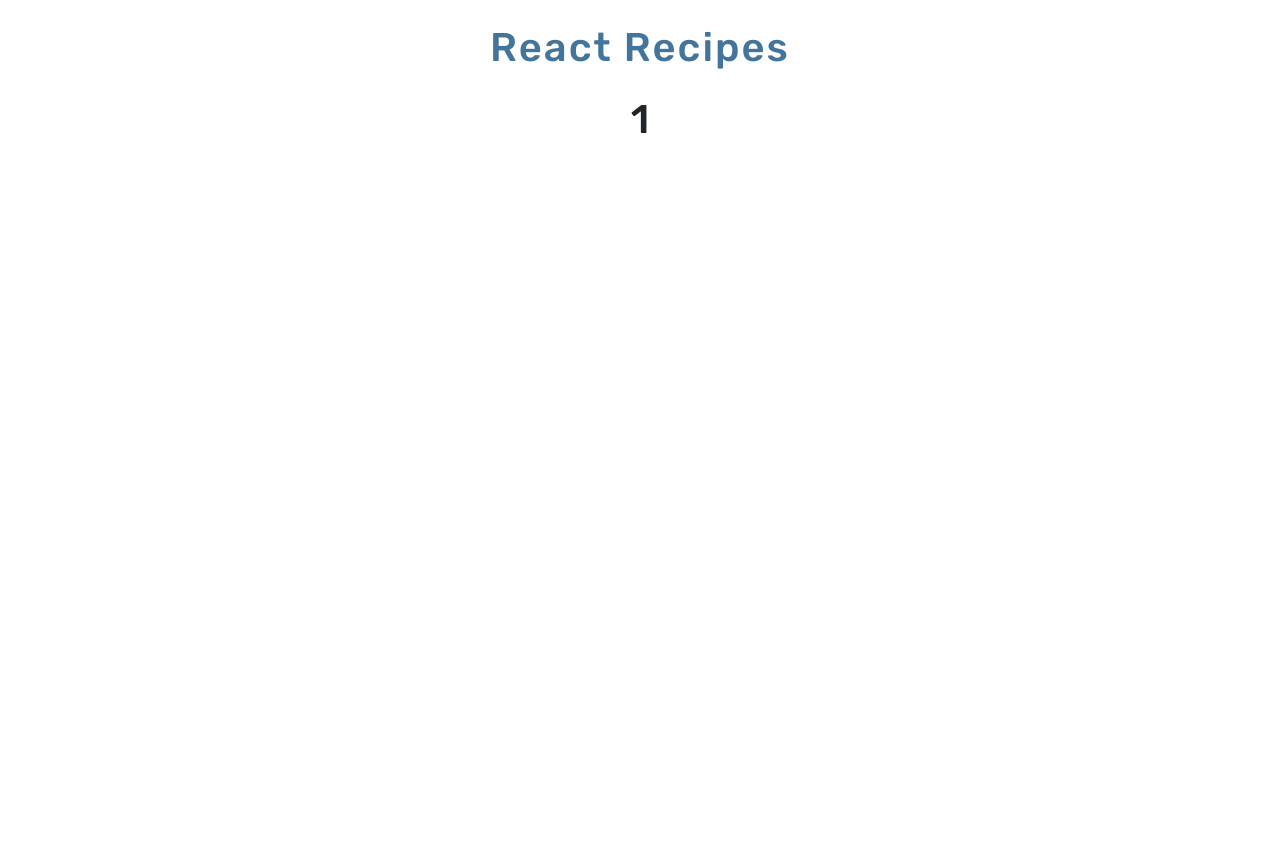
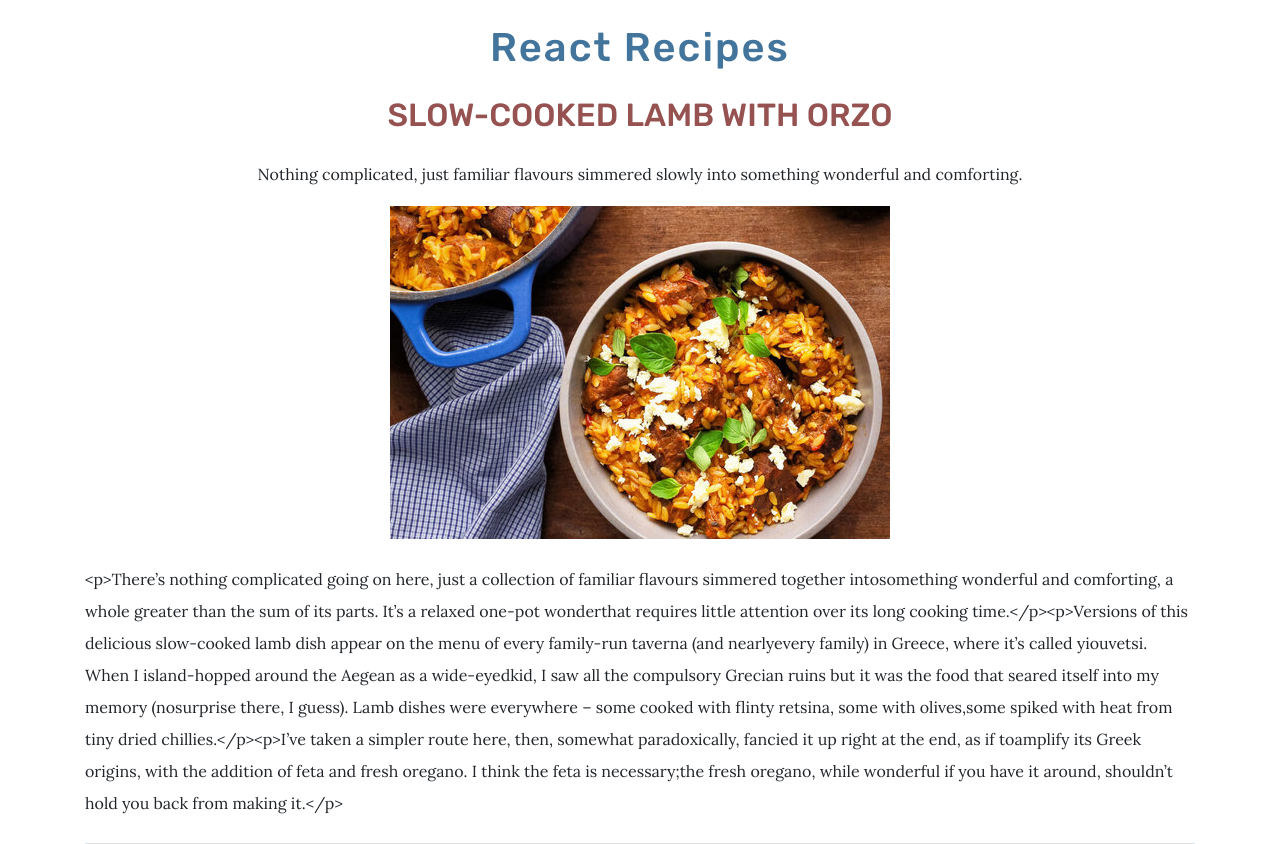
Before and after one commit to KiraSl/react-recipes, a React (Create React App) app: page /recipe/1 in a window 1280 px wide. Before the commit the page ends 800 px from the top, so only its background shows below. Built offline with nearby package versions, Linux system fonts and the light colour scheme.

Commit message:
Display details of a single recipe (#20)
* Display details of a single recipe

* CR/ Rename some variables and remove extra css classes

* CR/ Remove w-100 and move 'text-center' class on the wrapping div

* Use Optional chaining

```diff
--- a/src/routes/RecipeDetails.js
+++ b/src/routes/RecipeDetails.js
@@ -1,12 +1,39 @@
 import React from 'react'
 import PropTypes from 'prop-types'
 
-const RecipeDetails = props => {
-  const { id } = props.match.params
+class RecipeDetails extends React.Component {
+  constructor(props) {
+    super(props)
 
-  return (
-    <h1 className="text-center">{id}</h1>
-  )
+    this.state = {
+      recipe: {},
+    }
+  }
+
+  async componentDidMount() {
+    const response = await fetch(`/api/recipes/${this.props.match.params.id}.json`)
+    const recipe = await response.json()
+    this.setState({ recipe })
+  }
+
+  render() {
+    const { recipe, recipe: {recipeDetail} } = this.state
+
+    return (
+      <div className="text-center">
+        <h2 className="text-secondary text-uppercase mb-4">{recipe.title}</h2>
+        <p>{recipe.description}</p>
+        <img
+          src={recipeDetail?.image}
+          alt={recipe.title}
+          className="pb-4"
+        />
+        <div className="text-left border-bottom pb-4">
+          {recipeDetail?.description}
+        </div>
+      </div>
+    )
+  }
 }
 
 RecipeDetails.propTypes = {
```
